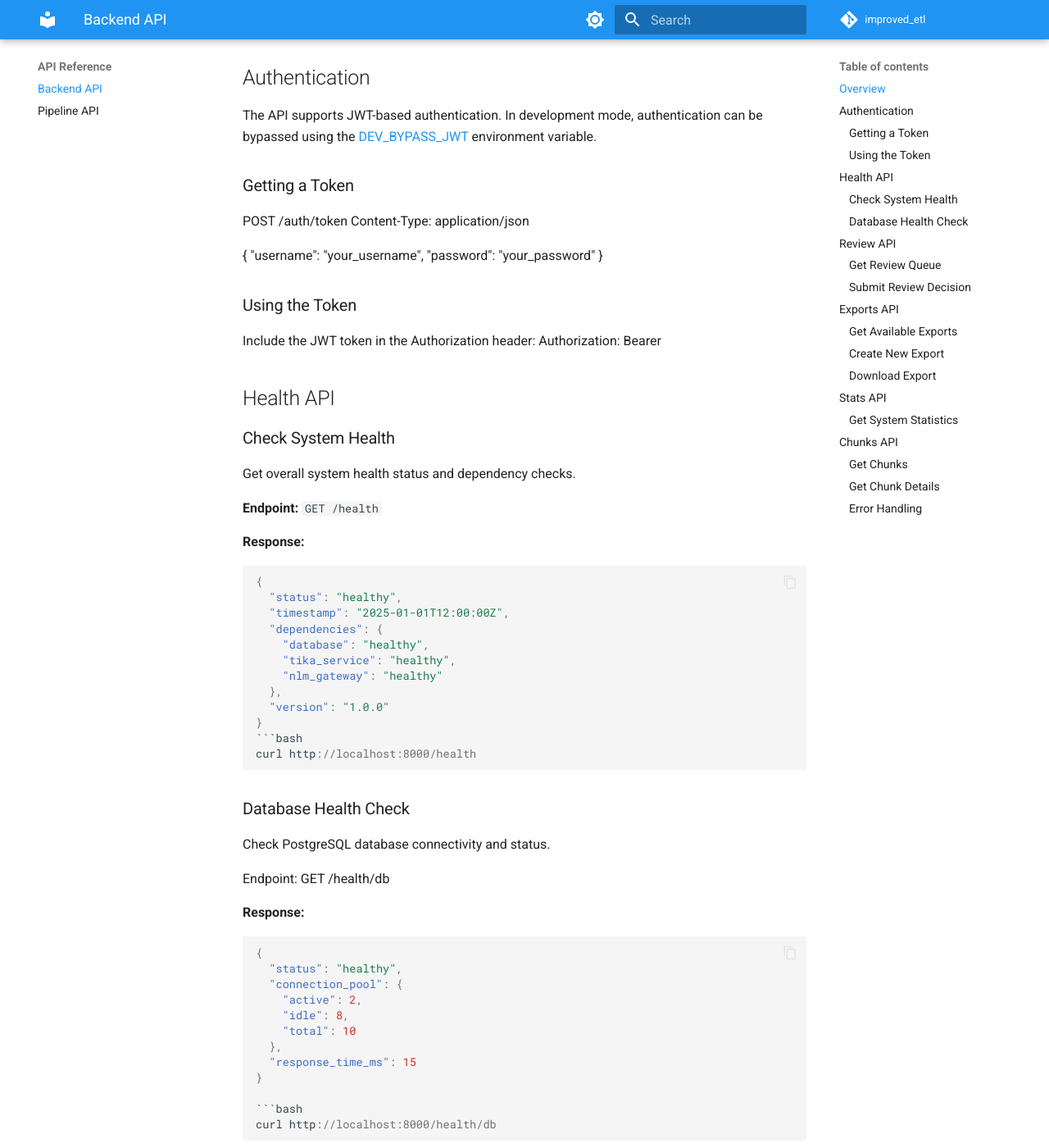
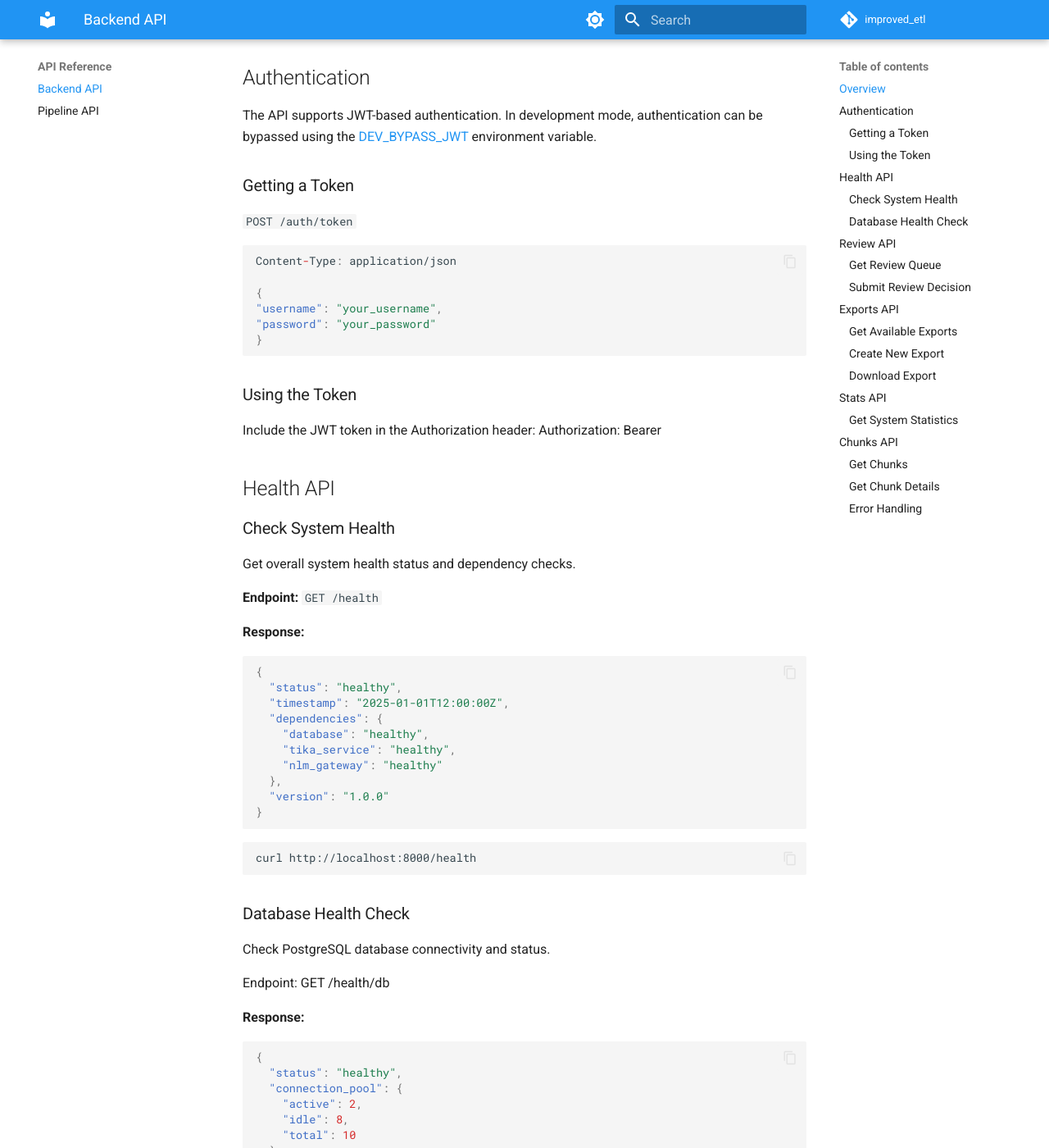
Before and after one commit to afendi/improved_etl_docs, an MkDocs documentation site: the page built from docs/api/backend-api.md, in a window 1280 px wide and 1400 px high, scrolled down 411 px. Shown: the whole window at 82% size. Built offline with MkDocs 1.6.1 and Material for MkDocs 9.7.7, drawn with Linux system fonts in a browser that asks for light colours; comment, search, counter and statistics services are not loaded.

Commit message:
minor error

````diff
--- a/docs/api/backend-api.md
+++ b/docs/api/backend-api.md
@@ -14,13 +14,15 @@ The API supports JWT-based authentication. In development mode, authentication c
 
 ### Getting a Token
 
-POST /auth/token
+`POST /auth/token`
+```json
 Content-Type: application/json
 
 {
 "username": "your_username",
 "password": "your_password"
 }
+```
 
 
 ### Using the Token
@@ -46,6 +48,7 @@ Get overall system health status and dependency checks.
   },
   "version": "1.0.0"
 }
+```
 ```bash
 curl http://localhost:8000/health
 ```
````
